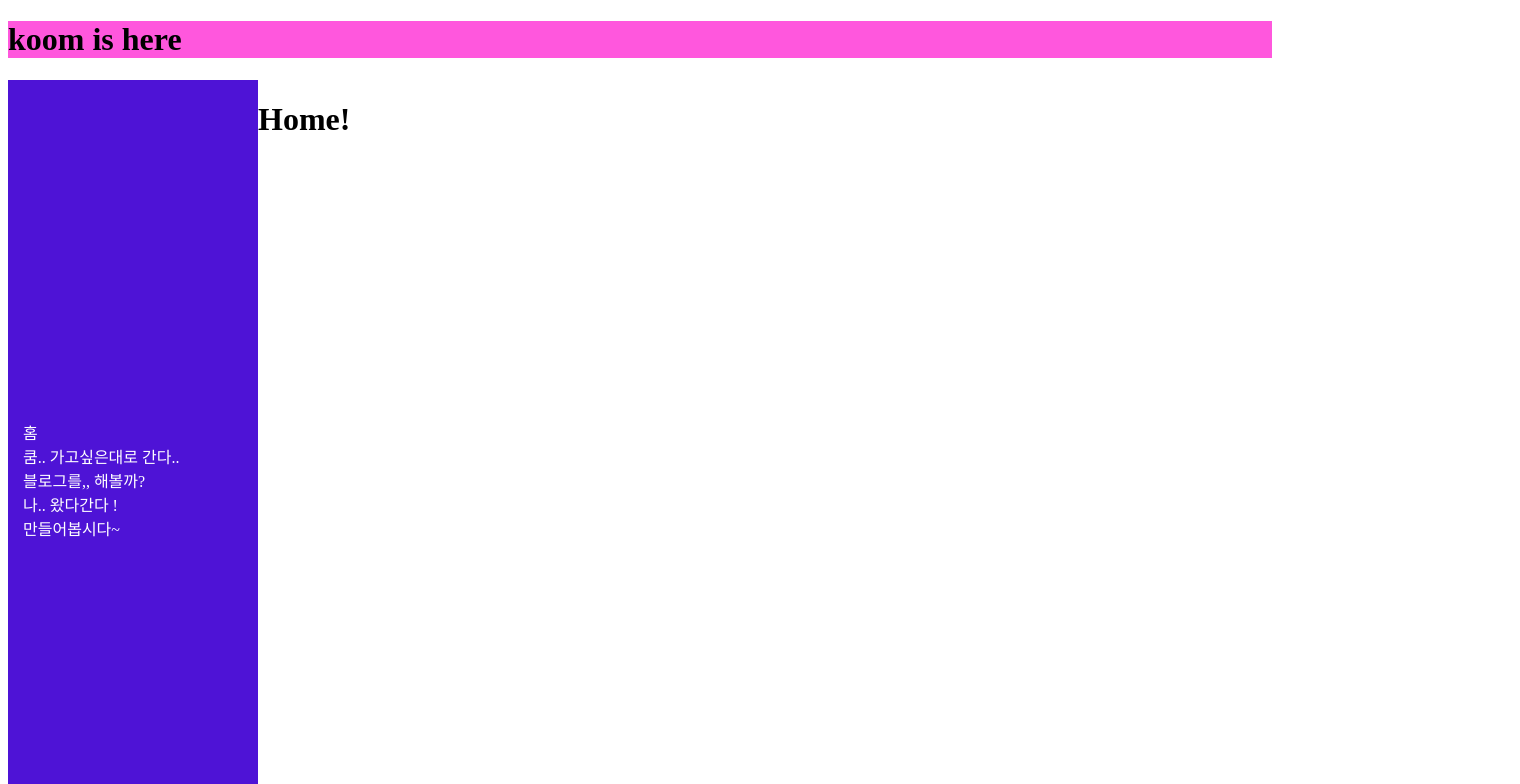
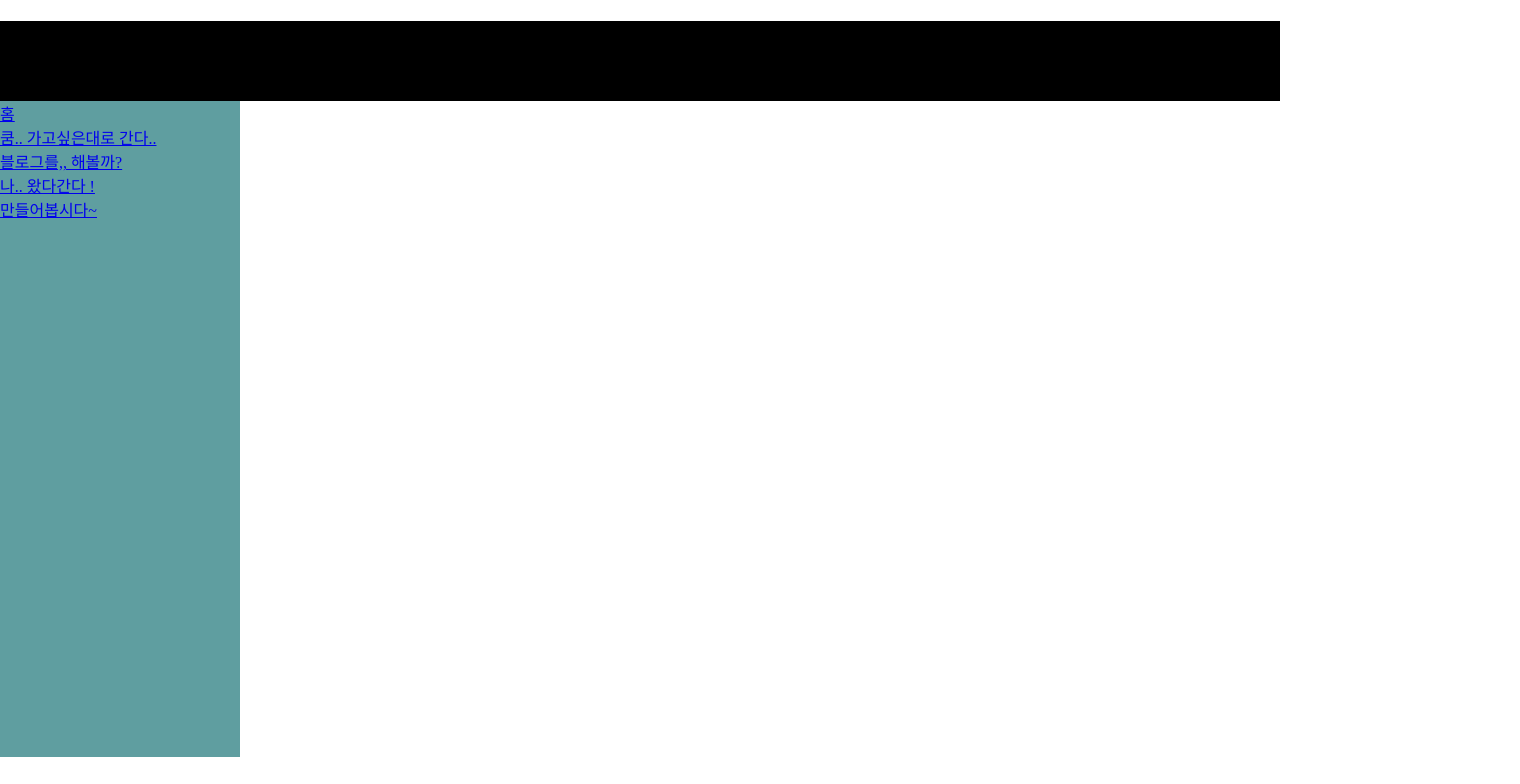
Before and after one commit to zikoom/kooms-day, a React (Create React App) app: page / in a window 1280 px wide. Shown: the top 784 px of the page, 1520 px wide, since content can reach past the window. Built offline with nearby package versions, Linux system fonts and the light colour scheme.

Commit message:
어렵내요,,,

```diff
--- a/src/App.js
+++ b/src/App.js
@@ -3,7 +3,6 @@ import Layout from './components/layout/Layout';
 function App() {
   return (
     <div className="App">
-      <h1 style={{backgroundColor: '#FF57DD'}}>koom is here</h1>
       <Layout />
     </div>
   );
--- a/src/App.scss
+++ b/src/App.scss
@@ -1,26 +1,53 @@
+@import "./scss/varilable";
+
+*{
+  box-sizing: border-box;
+}
+
+html, body, #root, .App, .top-container {
+  height: 100%;
+  // padding: 0px 0px 120px;
+}
+
+html, body{
+  width: 100%;
+  height: 100%;
+  margin: 0px;
+  padding: 0px;
+}
 
 .top-container{
-  display: grid;
-  grid-template-columns: minmax(max-content, 250px) 4fr;
-  grid-template-rows: 100vh;
-}
-.nav-wrapper {
-  background-color: rgb(78, 19, 214);
-  padding-left: 15px;
+  width: 100%;
+  height: 100%;
 }
 
-
-.flex-container{
-  display: flex;
-  flex-direction: column;
-  justify-content: center;
-  // align-items:;
+.header{
+  position: fixed;
+  height: $HEADER_HEIGHT;
+  width: 100%;
 
 
-  .nav-flex-child{
-    .nav-flex-child-link{
-      color: white;
-      text-decoration: none;
-    }
-  }
+  z-index: 100;
+  background-color: black;
 }
+
+.nav{
+  position: fixed;
+  padding-top: $HEADER_HEIGHT;
+  width: $NAV_WIDTH;
+  height: calc(100% - 64px);
+
+
+  z-index: 20;
+
+  background-color: cadetblue;
+
+}
+
+main{
+  width: 100%;
+  height: 100%;
+  min-width: 320px;
+  margin-left: $NAV_WIDTH;
+  // margin-top: $HEADER_HEIGHT;
+}
--- /dev/null
+++ b/src/components/layout/Content.js
@@ -0,0 +1,11 @@
+import { Outlet } from "react-router-dom";
+
+function Content(){
+  return (
+    <main>
+      <Outlet />
+    </main>
+  )
+}
+
+export default Content;
--- /dev/null
+++ b/src/components/layout/Header.js
@@ -0,0 +1,9 @@
+function Hedaer(){
+  return (
+    <header className="header">
+      <div>header</div>
+    </header>
+  )
+}
+
+export default Hedaer;
--- a/src/components/layout/Layout.js
+++ b/src/components/layout/Layout.js
@@ -1,13 +1,15 @@
-import { Outlet } from "react-router-dom";
 import NavBar from "./NavBar";
+import Hedaer from "./Header";
+import Content from "./Content";
 
 import '../../App.scss'
 
 function Layout(){
   return (
     <div className="top-container">
+      <Hedaer />
       <NavBar />
-      <Outlet />
+      <Content />
     </div>
   )
 }
--- a/src/components/layout/NavBar.js
+++ b/src/components/layout/NavBar.js
@@ -2,13 +2,13 @@ import { Link } from "react-router-dom";
 
 function NavBar(){
   return (
-    <div className="nav-wrapper flex-container">
+    <nav className="nav">
       <div className="nav-flex-child"><Link className="nav-flex-child-link" to="/" >홈</Link></div>
       <div className="nav-flex-child"><Link className="nav-flex-child-link" to="/webgl" >쿰.. 가고싶은대로 간다..</Link></div>
       <div className="nav-flex-child"><Link className="nav-flex-child-link" to="/blog" >블로그를,, 해볼까?</Link></div>
       <div className="nav-flex-child"><Link className="nav-flex-child-link" to="/guest-book" >나.. 왔다간다 !</Link></div>
       <div className="nav-flex-child"><Link className="nav-flex-child-link" to="/zaduguaza/main" >만들어봅시다~</Link></div>
-    </div>
+    </nav>
   )
 }
 
--- a/src/scss/_varilable.scss
+++ b/src/scss/_varilable.scss
@@ -1 +1,3 @@
 $MAIN_COLOR: #e7473c;
+$HEADER_HEIGHT: 80px;
+$NAV_WIDTH: 240px
```
